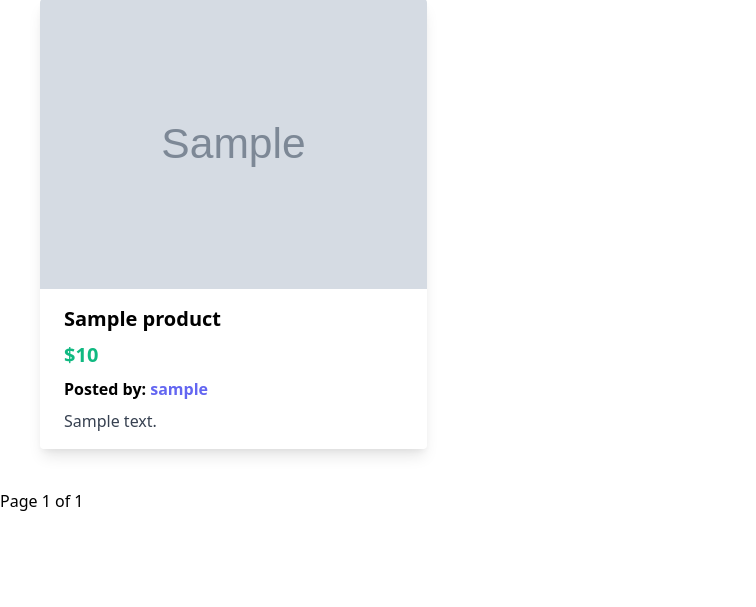
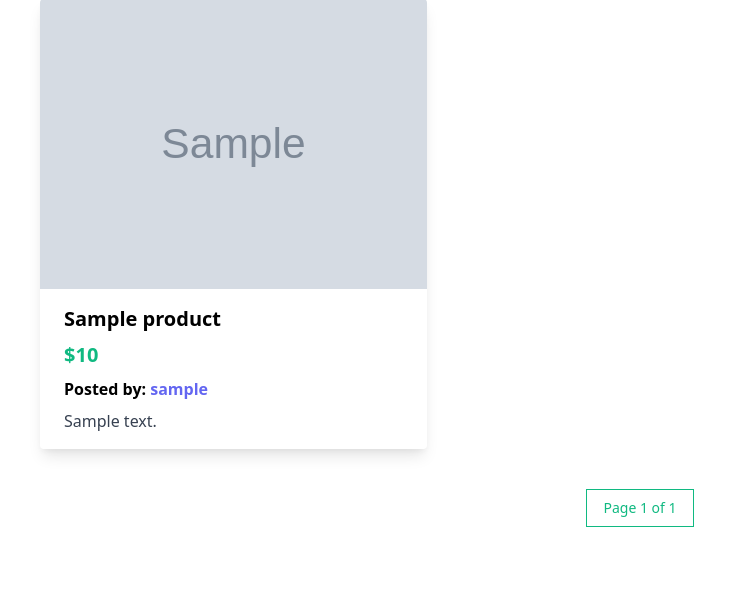
Before and after one commit to echeadle/django4, a Django app: page /myapp/products/ in a window 1280 px wide. Shown: the part 497-1104 px from the top of the page, without its empty margins (0-756 px from the left). Before the commit the page ends 1008 px from the top, so only its background shows below. Run offline with Django 4.2, Linux system fonts and the light colour scheme; tables that the repository leaves empty hold one stand-in row (values such as "Sample post"); grey boxes marked "Sample" are stand-in pictures; style sheets or scripts are compiled from the project's sources.

Commit message:
Section 107 Pagination part 3 using classes

```diff
--- a/myapp/templates/myapp/index.html
+++ b/myapp/templates/myapp/index.html
@@ -35,19 +35,19 @@
   {% endfor %}
   </div>
   <!--pagination code starts here-->
-  <div class="pagination">
+  <div class="pagination flex justify-center items-center mb-20">
     <span>
       {% if page_obj.has_previous %}
-        <a href="?page=1">First</a>
-        <a href="?page={{page_obj.previous_page_number}}">Previous</a>
+        <a class="text-sm font-medium border py-2 px-4 items-center inline-flex relative text-green-500 border-green-500 z-10" href="?page=1">First</a>
+        <a class="text-sm font-medium border py-2 px-4 items-center inline-flex relative text-green-500 border-green-500 z-10" href="?page={{page_obj.previous_page_number}}">Previous</a>
       {% endif %}
-      <span>
+      <span class="text-sm font-medium border py-2 px-4 items-center inline-flex relative text-green-500 border-green-500 z-10">
         Page {{page_obj.number}} of {{page_obj.paginator.num_pages}}
       </span>
       <span>
         {% if page_obj.has_next %}
-          <a href="?page={{page_obj.next_page_number}}">Next</a>
-          <a href="?page={{page_obj.paginator.num_pages}}">Last</a>
+          <a class="text-sm font-medium border py-2 px-4 items-center inline-flex relative text-green-500 border-green-500 z-10" href="?page={{page_obj.next_page_number}}">Next</a>
+          <a class="text-sm font-medium border py-2 px-4 items-center inline-flex relative text-green-500 border-green-500 z-10" href="?page={{page_obj.paginator.num_pages}}">Last</a>
         {% endif %}
     </span>
   </div>
```
